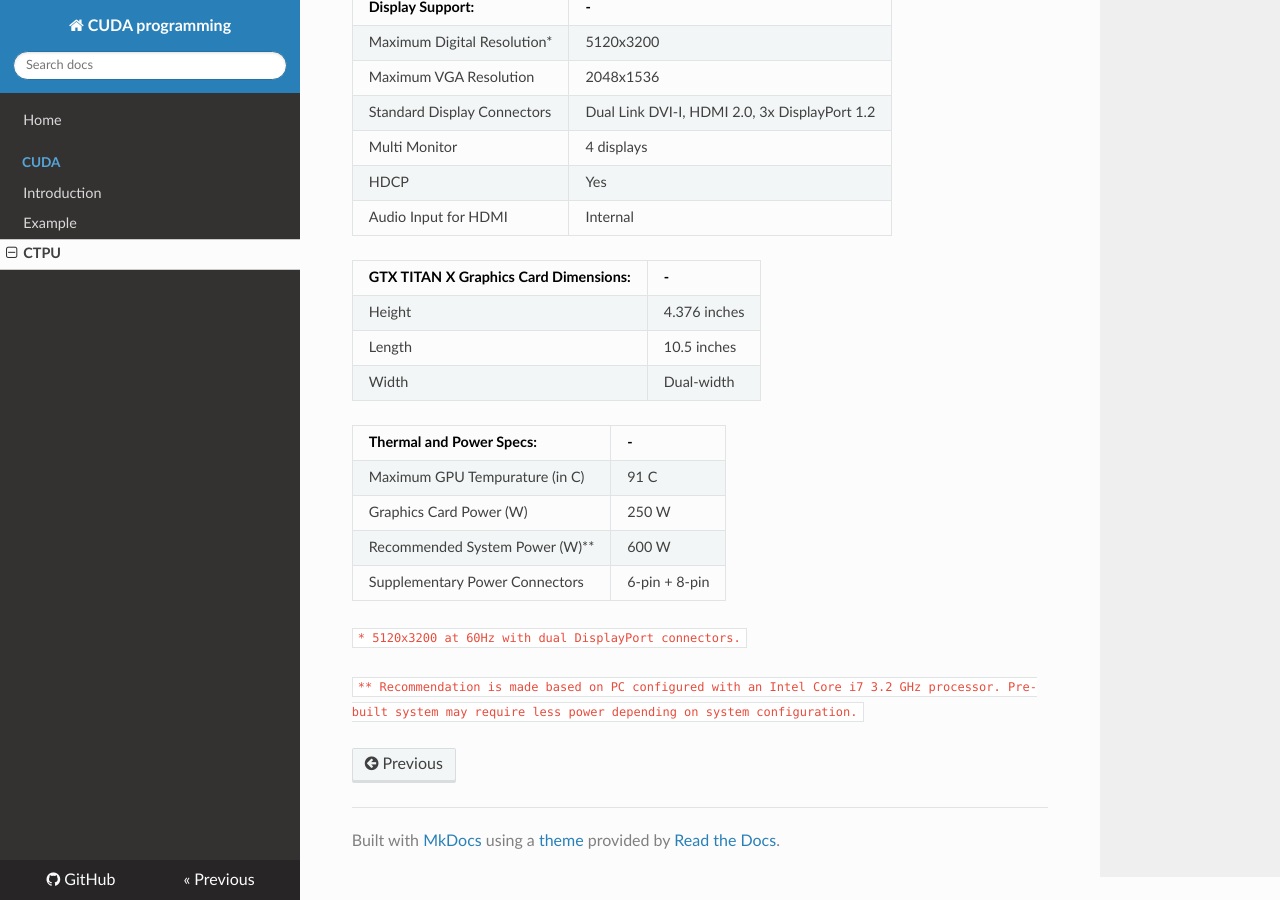
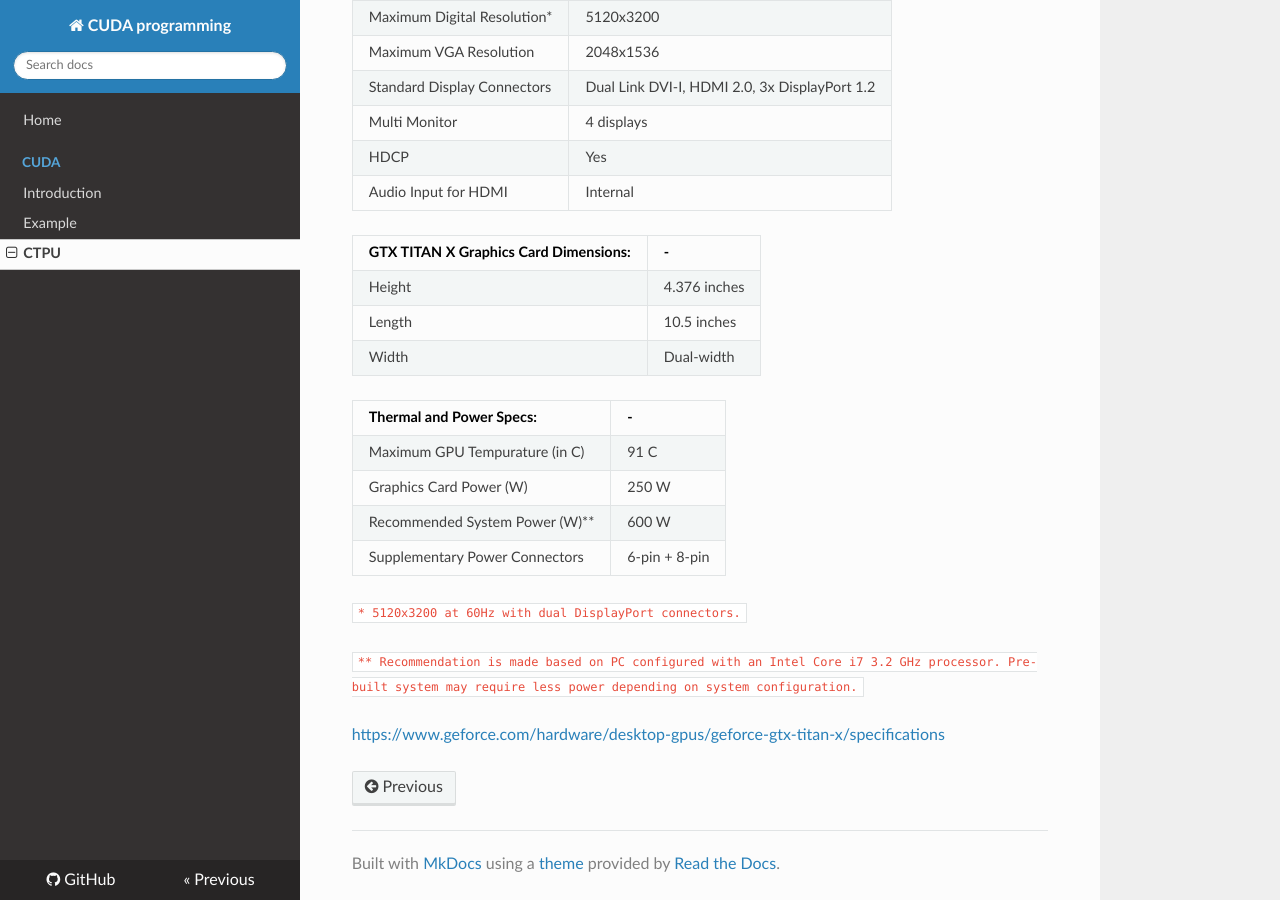
Before and after one commit to WonyoungCho/CUDA, an MkDocs documentation site: the page built from docs/ctpu.md, in a window 1280 px wide and 900 px high, scrolled down 1414 px. Built offline with MkDocs 1.6.1, drawn with Linux system fonts in a browser that asks for light colours; nearby versions of some CDN libraries; old or Windows-style settings are respelled for this version of MkDocs.

Commit message:
Update ctpu.md

```diff
--- a/docs/ctpu.md
+++ b/docs/ctpu.md
@@ -26,9 +26,7 @@ CUDA Cores | 3072
 Base Clock (MHz) | 1000
 Boost Clock (MHz) | 1075
 Texture Fill Rate (GigaTexels/sec) | 192
-
-GTX TITAN X Memory Specs: | -
----|---
+**GTX TITAN X Memory Specs:** | -
 Memory Clock | 7.0 Gbps
 Standard Memory Config | 12 GB
 Memory Interface | GDDR5
@@ -76,3 +74,5 @@ Supplementary Power Connectors | 6-pin + 8-pin
 `* 5120x3200 at 60Hz with dual DisplayPort connectors.`
 
 `** Recommendation is made based on PC configured with an Intel Core i7 3.2 GHz processor. Pre-built system may require less power depending on system configuration.`
+
+<https://www.geforce.com/hardware/desktop-gpus/geforce-gtx-titan-x/specifications>
```
